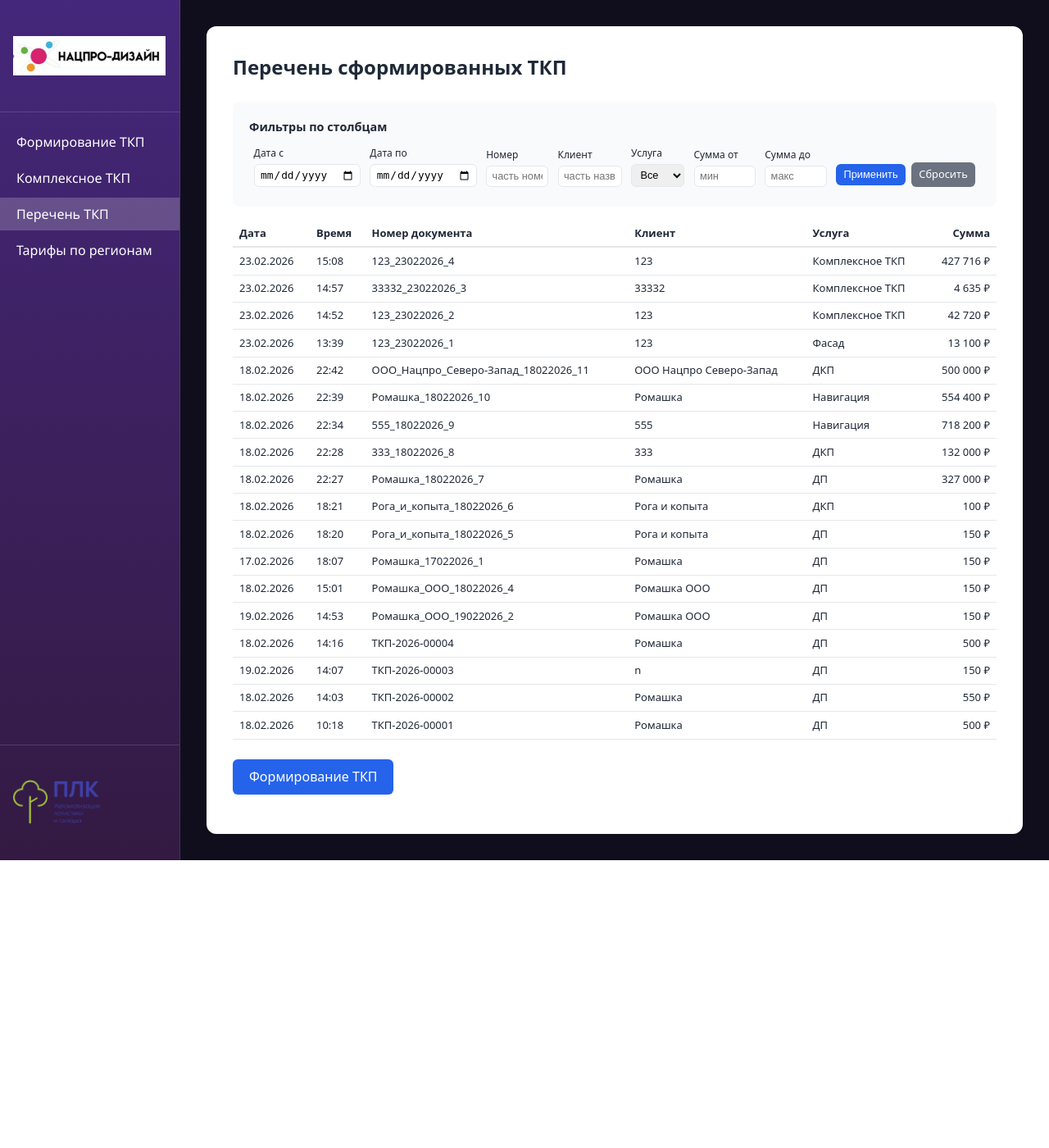
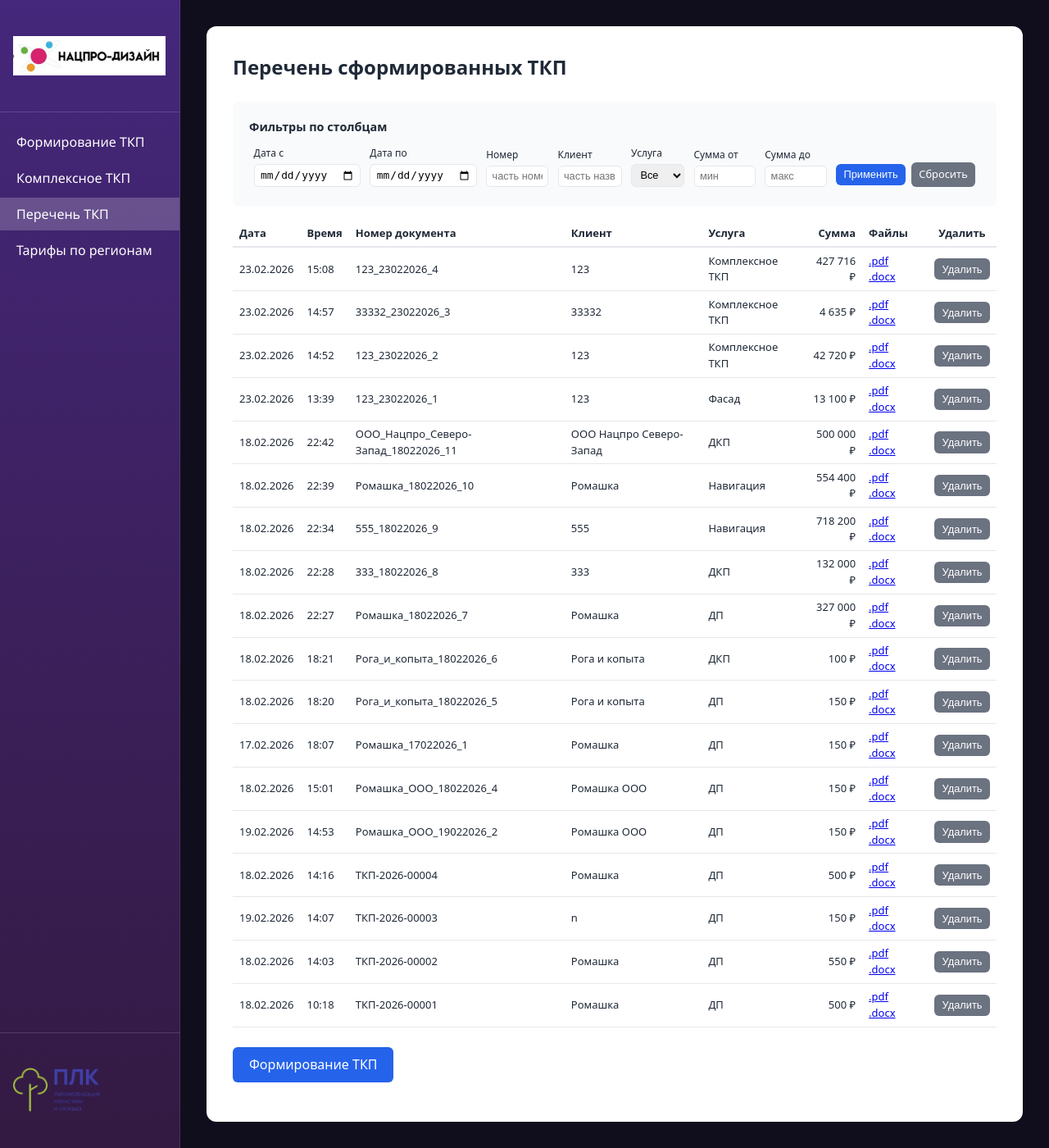
Before and after one commit to mitrist/tkpgen, a Django app: page /table/ in a window 1280 px wide. Shown: the whole page at 82% size. Before the commit the page ends 1049 px from the top, so only its background shows below. Run offline with Django 5.2, Linux system fonts and the light colour scheme; data comes from the database, SQL or seed files in the repository.

Commit message:
Table: PDF/DOCX download links, delete records and files; DEPLOY fixes
Co-authored-by: Cursor <cursoragent@cursor.com>

```diff
--- a/proposals/templates/proposals/table.html
+++ b/proposals/templates/proposals/table.html
@@ -58,6 +58,8 @@
             <th style="text-align: left; padding: 0.4rem 0.5rem;">Клиент</th>
             <th style="text-align: left; padding: 0.4rem 0.5rem;">Услуга</th>
             <th style="text-align: right; padding: 0.4rem 0.5rem;">Сумма</th>
+            <th style="text-align: left; padding: 0.4rem 0.5rem;">Файлы</th>
+            <th style="text-align: center; padding: 0.4rem 0.5rem; width: 5rem;">Удалить</th>
         </tr>
     </thead>
     <tbody>
@@ -69,10 +71,21 @@
             <td style="padding: 0.4rem 0.5rem;">{{ r.client|default:"—" }}</td>
             <td style="padding: 0.4rem 0.5rem;">{{ r.service }}</td>
             <td style="padding: 0.4rem 0.5rem; text-align: right;">{{ r.sum_total|format_price }} ₽</td>
+            <td style="padding: 0.4rem 0.5rem;">
+                <a href="{% url 'proposals:download_file' 'pdf' %}?f={{ r.number|urlencode }}" class="table-file-link">.pdf</a>
+                <a href="{% url 'proposals:download_file' 'docx' %}?f={{ r.number|urlencode }}" class="table-file-link">.docx</a>
+            </td>
+            <td style="padding: 0.4rem 0.5rem; text-align: center;">
+                <form method="post" action="{% url 'proposals:table' %}{% if request.GET %}?{{ request.GET.urlencode }}{% endif %}" style="display: inline;" onsubmit="return confirm('Удалить эту запись и файлы ТКП?');">
+                    {% csrf_token %}
+                    <input type="hidden" name="delete_id" value="{{ r.pk }}">
+                    <button type="submit" class="btn btn-secondary btn-sm">Удалить</button>
+                </form>
+            </td>
         </tr>
         {% empty %}
         <tr>
-            <td colspan="6" style="padding: 0.75rem; color: var(--text-muted); font-size: 0.8125rem;">Нет сформированных ТКП</td>
+            <td colspan="8" style="padding: 0.75rem; color: var(--text-muted); font-size: 0.8125rem;">Нет сформированных ТКП</td>
         </tr>
         {% endfor %}
     </tbody>
@@ -83,6 +96,8 @@
 </div>
 <style>
 .btn-sm { padding: 0.35rem 0.6rem; font-size: 0.8rem; }
+.table-file-link { margin-right: 0.5rem; }
+.table-file-link:last-of-type { margin-right: 0; }
 @media (max-width: 992px) {
     .table-filters { display: block; }
     .table-filters tr { display: flex; flex-wrap: wrap; gap: 0.5rem; }
--- a/proposals/views.py
+++ b/proposals/views.py
@@ -13,6 +13,7 @@ from django.conf import settings
 from django.http import FileResponse, Http404
 from django.contrib import messages
 from django.shortcuts import redirect, render
+from django.urls import reverse
 from django.views.decorators.http import require_http_methods
 from docxtpl import DocxTemplate
 
@@ -480,9 +481,35 @@ def _save_complex_tkp_record(data):
     )
 
 
-@require_http_methods(['GET'])
+def _delete_tkp_files(base_name):
+    """Удаление файлов PDF и DOCX из TKP_output по base_name (номеру документа)."""
+    out_dir = Path(getattr(settings, 'TKP_OUTPUT_DIR', settings.BASE_DIR / 'TKP_output'))
+    for ext in ('pdf', 'docx'):
+        path = out_dir / f'{base_name}.{ext}'
+        if path.exists():
+            try:
+                path.unlink()
+            except OSError:
+                pass
+
+
+@require_http_methods(['GET', 'POST'])
 def table_view(request):
-    """Страница перечня сформированных ТКП с фильтрами по каждому столбцу."""
+    """Страница перечня сформированных ТКП с фильтрами по каждому столбцу; удаление записей."""
+    if request.method == 'POST':
+        delete_id = request.POST.get('delete_id', '').strip()
+        if delete_id:
+            try:
+                rec = TKPRecord.objects.get(pk=delete_id)
+                base_name = rec.number
+                rec.delete()
+                _delete_tkp_files(base_name)
+                messages.success(request, 'Запись удалена.')
+            except TKPRecord.DoesNotExist:
+                messages.error(request, 'Запись не найдена.')
+        q = request.GET.urlencode()
+        url = reverse('proposals:table') + ('?' + q if q else '')
+        return redirect(url)
     records = TKPRecord.objects.all()
     date_from = request.GET.get('date_from', '').strip()
     date_to = request.GET.get('date_to', '').strip()
```
Also changed, not shown: DEPLOY.md (+14 -0 lines).
